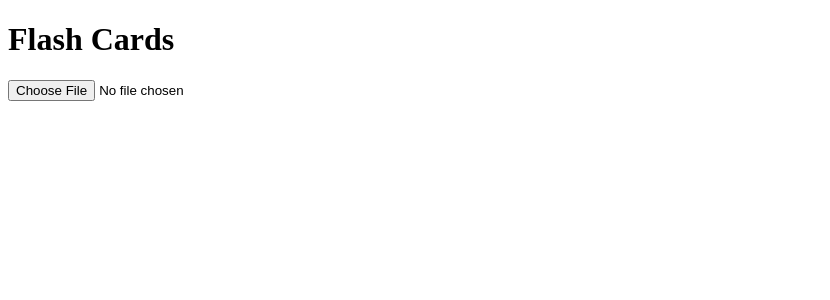
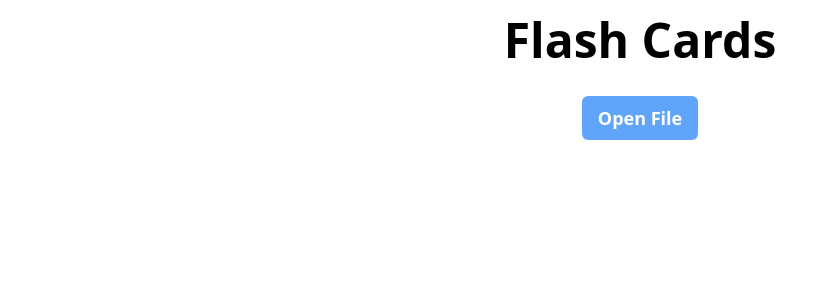
Before and after one commit to HundredPercentCoverage/flashcard-app, a React (Vite) app: page / in a window 1280 px wide. Shown: the top 300 px of the page, without its empty margins (0-830 px from the left). Built offline with nearby package versions, Linux system fonts and the light colour scheme.

Commit message:
Add layout component and styles

```diff
--- a/src/Router.tsx
+++ b/src/Router.tsx
@@ -1,13 +1,15 @@
 import { BrowserRouter, Route, Routes } from "react-router-dom";
+import { Layout } from "./components/Layout";
 import { Home } from "./pages/Home";
 
 export function Router() {
   return (
     <BrowserRouter>
-      <h1>Flash Cards</h1>
-      <Routes>
-        <Route path="/" element={<Home />} />
-      </Routes>
+      <Layout>
+        <Routes>
+          <Route path="/" element={<Home />} />
+        </Routes>
+      </Layout>
     </BrowserRouter>
   )
 }
--- a/src/components/AnswerOptions.tsx
+++ b/src/components/AnswerOptions.tsx
@@ -1,4 +1,4 @@
-import React, { useEffect, useMemo, useState } from 'react';
+import React, { useEffect, useMemo, useState } from "react";
 
 interface Props {
   correctAnswer: string;
@@ -6,11 +6,15 @@ interface Props {
   progressToNext: () => void;
 }
 
-type AnswerState = null | 'right' | 'wrong';
+type AnswerState = null | "right" | "wrong";
 
-export function AnswerOptions({ correctAnswer, allAnswers, progressToNext }: Props) {
+export function AnswerOptions({
+  correctAnswer,
+  allAnswers,
+  progressToNext,
+}: Props) {
   const [answerState, setAnswerState] = useState<AnswerState>();
-  const [selectedOption, setSelectedOption] = useState('');
+  const [selectedOption, setSelectedOption] = useState("");
 
   const generateAnswers = () => {
     const newAnswers: string[] = [];
@@ -18,10 +22,15 @@ export function AnswerOptions({ correctAnswer, allAnswers, progressToNext }: Pro
     let count = 0;
 
     while (count <= 3) {
-      const randomAnswer = allAnswers[Math.floor(Math.random() * allAnswers.length)];
+      const randomAnswer =
+        allAnswers[Math.floor(Math.random() * allAnswers.length)];
 
-      if (!newAnswers.some(answer => answer === randomAnswer && answer !== correctAnswer)) {
-        console.log('add')
+      if (
+        !newAnswers.some(
+          (answer) => answer === randomAnswer && answer !== correctAnswer
+        )
+      ) {
+        console.log("add");
         newAnswers.push(randomAnswer);
         count++;
       }
@@ -30,7 +39,7 @@ export function AnswerOptions({ correctAnswer, allAnswers, progressToNext }: Pro
     newAnswers[correctAnswerIndex] = correctAnswer;
 
     return newAnswers;
-  }
+  };
 
   const options = useMemo(() => generateAnswers(), [correctAnswer]);
 
@@ -38,11 +47,11 @@ export function AnswerOptions({ correctAnswer, allAnswers, progressToNext }: Pro
     e.preventDefault();
 
     if (selectedOption === correctAnswer) {
-      setAnswerState('right');
+      setAnswerState("right");
     } else {
-      setAnswerState('wrong');
+      setAnswerState("wrong");
     }
-  }
+  };
 
   useEffect(() => {
     setAnswerState(null);
@@ -52,27 +61,51 @@ export function AnswerOptions({ correctAnswer, allAnswers, progressToNext }: Pro
     <>
       <form onSubmit={(e) => handleAnswerSubmit(e)}>
         <fieldset>
-          {options?.map(option => (
-            <div key={option}>
+          {options?.map((option) => (
+            <div key={option} className="pb-2">
               <input
                 type="radio"
                 id={option}
                 name="guess"
                 value={option}
-                onChange={(e) => e.target.checked && setSelectedOption(e.target.value)}
+                onChange={(e) =>
+                  e.target.checked && setSelectedOption(e.target.value)
+                }
+                required
               />
-              <label htmlFor={option}>{option}</label>
+              <label htmlFor={option}>&nbsp;{option}</label>
             </div>
           ))}
         </fieldset>
-        <button type="submit">Submit Answer</button>
+        <div className="w-full flex items-center justify-center">
+          {answerState === "right" && (
+            <button
+              type="button"
+              onClick={() => progressToNext()}
+              className="px-4 py-2 bg-green-400 hover:opacity-75 text-white font-semibold rounded-md text-lg"
+            >
+              Correct! Click to go to the next one
+            </button>
+          )}
+          {answerState === 'wrong' && (
+            <button
+              type="button"
+              className="px-4 py-2 bg-red-500 hover:opacity-75 text-white font-semibold rounded-md text-lg cursor-not-allowed"
+              disabled
+            >
+              Wrong - please try again
+            </button>
+          )}
+          {!answerState && (
+            <button
+              type="submit"
+              className="px-4 py-2 bg-gray-600 hover:opacity-75 text-white font-semibold rounded-md text-lg"
+            >
+              Submit Answer
+            </button>
+          )}
+        </div>
       </form>
-      {answerState === 'wrong' && (
-        <p>Wrong, please try again.</p>
-      )}
-      {answerState === 'right' && (
-        <button type="button" onClick={() => progressToNext()}>Correct!</button>
-      )}
     </>
-  )
+  );
 }
--- /dev/null
+++ b/src/components/Layout.tsx
@@ -0,0 +1,14 @@
+import React, { ReactNode } from 'react'
+
+export function Layout({ children }: { children?: ReactNode }) {
+  return (
+    <>
+      <div className="w-full flex items-center justify-center py-4">
+        <h1 className="text-5xl font-bold">Flash Cards</h1>
+      </div>
+      <main>
+        {children}
+      </main>
+    </>
+  );
+}
--- a/src/main.tsx
+++ b/src/main.tsx
@@ -1,6 +1,7 @@
 import React from 'react'
 import ReactDOM from 'react-dom'
 import { Router } from './Router'
+import './index.css'
 
 ReactDOM.render(
   <React.StrictMode>
--- a/src/pages/Home.tsx
+++ b/src/pages/Home.tsx
@@ -7,15 +7,14 @@ interface Definition {
 }
 
 export function Home() {
-  const fileRef = useRef<HTMLInputElement>(null);
+  const fileInputRef = useRef<HTMLInputElement>(null);
   const [definitions, setDefinitions] = useState<Definition[]>([]);
   const [allAnswers, setAllAnswers] = useState<string[]>([]);
   const [currentPosition, setCurrentPosition] = useState(0);
-  const [potentialAnswers, setPotentialAnswers] = useState<string[]>([]);
   const [fileReadComplete, setFileReadComplete] = useState(false);
 
   const handleFileChange = () => {
-    if (fileRef.current?.files) {
+    if (fileInputRef.current?.files) {
       const reader = new FileReader();
 
       reader.onload = (e) => {
@@ -25,11 +24,11 @@ export function Home() {
         const defs: Definition[] = [];
         const answers: string[] = [];
 
-        lines?.forEach(line => {
-          const parts = line.split(',');
+        lines?.forEach((line) => {
+          const parts = line.split(",");
 
           if (parts[1]) {
-            const fixedAnswer = parts[1].replaceAll('"', '');
+            const fixedAnswer = parts[1].replaceAll('"', "");
             defs.push({ term: parts[0], definition: fixedAnswer });
             answers.push(fixedAnswer);
           }
@@ -38,19 +37,20 @@ export function Home() {
         setDefinitions(defs);
         setAllAnswers(answers);
         setFileReadComplete(true);
-      }
+      };
 
-      reader.readAsText(fileRef.current?.files[0]);
+      reader.readAsText(fileInputRef.current?.files[0]);
     }
-  }
+  };
 
   return (
-    <div>
-      <input type="file" name="file" id="file" onChange={handleFileChange} ref={fileRef}  />
+    <div className="max-w-screen-xl mx-auto px-3">
       {fileReadComplete && (
         <>
-          <p>{definitions[currentPosition].term}</p>
-          <p>What's the right definition?</p>
+          <p className="pt-2 text-xl">Pick the right definition for...</p>
+          <p className="pt-2 pb-8 text-2xl font-semibold flex items-center justify-center w-full">
+            {definitions[currentPosition].term}
+          </p>
           <AnswerOptions
             correctAnswer={definitions[currentPosition].definition}
             allAnswers={allAnswers}
@@ -58,6 +58,23 @@ export function Home() {
           />
         </>
       )}
+      <div className="w-full flex items-center justify-center mt-4">
+        <button
+          type="button"
+          className="bg-blue-400 hover:opacity-75 font-semibold px-4 py-2 rounded-md text-white text-lg"
+          onClick={() => fileInputRef.current?.click()}
+        >
+          {allAnswers.length > 0 ? 'Open New File' : 'Open File'}
+        </button>
+        <input
+          type="file"
+          name="file"
+          id="file"
+          onChange={handleFileChange}
+          ref={fileInputRef}
+          className="hidden"
+        />
+      </div>
     </div>
-  )
+  );
 }
```
